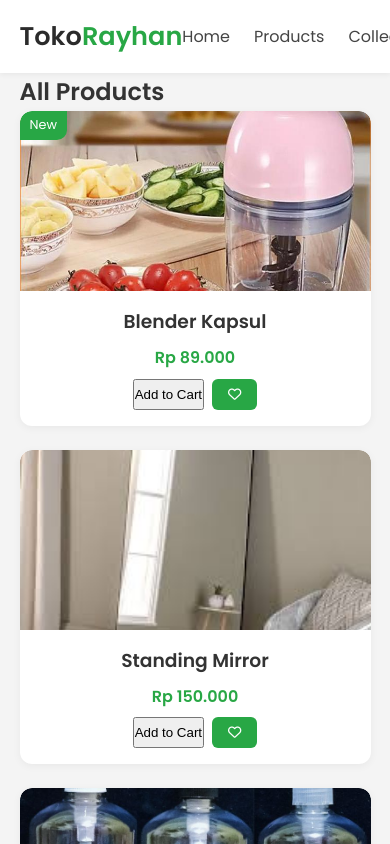
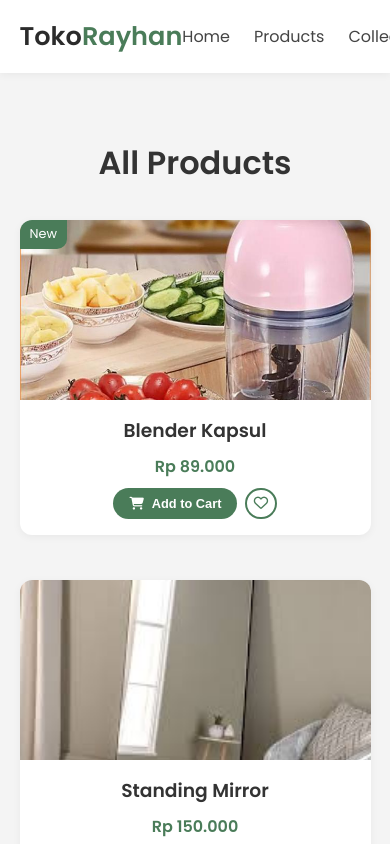
Before and after one commit to rayhan-18/Project-1, a website: page publik/products.html in a window 390 px wide. Shown: the top 844 px of the page. Drawn offline with Linux system fonts and the light colour scheme; some packages are replaced by stand-ins of ours; a script that the page names is missing.

Commit message:
Update Project 1

```diff
--- a/style.css
+++ b/style.css
@@ -6,7 +6,7 @@
 }
 
 html, body {
-  height: 100%; /* Membuat body mengisi seluruh tinggi layar */
+  height: 100%;
 }
 
 body {
@@ -41,7 +41,7 @@ ul {
 /* ======== Header & Navigation ======== */
 header {
   background-color: #fff;
-  box-shadow: 0 2px 5px rgba(0, 0, 0, 0.05);
+  box-shadow: 0 2px 8px rgba(0, 0, 0, 0.05);
   position: sticky;
   top: 0;
   z-index: 1000;
@@ -61,7 +61,7 @@ nav {
 }
 
 .logo span {
-  color: #28a745;
+  color: #4a7c59;
 }
 
 .nav-links {
@@ -76,7 +76,7 @@ nav {
 }
 
 .nav-links li a:hover {
-  color: #28a745;
+  color: #4a7c59;
 }
 
 .nav-icons {
@@ -93,7 +93,7 @@ nav {
 
 .nav-icons span {
   font-size: 0.75rem;
-  background-color: #28a745;
+  background-color: #4a7c59;
   color: #fff;
   border-radius: 50%;
   padding: 2px 6px;
@@ -102,9 +102,12 @@ nav {
 
 /* ======== Hero Section ======== */
 .hero-slider .slide {
-  height: 400px;
   background-size: cover;
-  background-position: top center;
+  background-position: center;
+  background-repeat: no-repeat;
+  padding: 150px 0;
+  color: white;
+  text-align: center;
 }
 
 /* ======== Section Titles ======== */
@@ -150,10 +153,18 @@ nav {
 }
 
 /* ======== Products Section ======== */
+.container h1 {
+  margin-top: 4rem; /* Atur sesuai kebutuhan, misalnya 4rem */
+  margin-bottom: 2rem;
+  text-align: center;
+  font-size: 2rem;
+  color: #333;
+}
+
 .product-grid {
   display: grid;
   grid-template-columns: repeat(auto-fit, minmax(230px, 1fr));
-  gap: 1.5rem;
+  gap: 2.8rem; /* Menambah jarak antar produk */
 }
 
 .product-card {
@@ -170,12 +181,13 @@ nav {
 }
 
 .product-img {
+  height: 240px;
+  background-color: #f5f5f5;
+  display: flex;
+  align-items: center;
+  justify-content: center;
+  overflow: hidden;
   position: relative;
-  width: 100%;
-  height: 180px;
-  overflow: hidden;
-  border-top-left-radius: 12px;
-  border-top-right-radius: 12px;
 }
 
 .product-img img {
@@ -183,13 +195,18 @@ nav {
   height: 100%;
   object-fit: cover;
   display: block;
+  transition: transform 0.3s ease;
+}
+
+.product-card:hover .product-img img {
+  transform: scale(1.05);
 }
 
 .product-tag {
   position: absolute;
   top: 0;
   left: 0;
-  background: #28a745;
+  background: #4a7c59;
   color: #fff;
   padding: 4px 10px;
   font-size: 0.8rem;
@@ -202,7 +219,7 @@ nav {
 }
 
 .product-price {
-  color: #28a745;
+  color: #4a7c59;
   font-weight: 600;
   margin: 0.5rem 0;
 }
@@ -213,20 +230,73 @@ nav {
   gap: 0.5rem;
 }
 
-.btn-add-cart,
-.btn-wishlist {
-  padding: 0.5rem 1rem;
+.add-to-cart-btn {
+  padding: 0.5rem 1.2rem;
   border: none;
-  background: #28a745;
+  background: #4a7c59;
   color: #fff;
-  border-radius: 6px;
+  border-radius: 30px;
   cursor: pointer;
-  transition: background 0.3s ease;
+  transition: all 0.3s ease;
+  font-weight: 600;
+  display: inline-flex;
+  align-items: center;
+  gap: 0.5rem;
+  font-size: 0.95rem;
 }
 
-.btn-add-cart:hover,
+.add-to-cart-btn::before {
+  content: "\f07a";
+  font-family: "Font Awesome 5 Free";
+  font-weight: 900;
+  display: inline-block;
+}
+
+.add-to-cart-btn:hover {
+  background: #3e684b;
+  transform: scale(1.05);
+  box-shadow: 0 2px 8px rgba(0, 0, 0, 0.05);
+}
+
+.btn-wishlist {
+  padding: 0.5rem 0.9rem;
+  background: #fff;
+  color: #4a7c59;
+  border: 2px solid #4a7c59;
+  border-radius: 50%;
+  cursor: pointer;
+  transition: all 0.3s ease;
+  font-size: 1rem;
+  display: flex;
+  align-items: center;
+  justify-content: center;
+}
+
 .btn-wishlist:hover {
-  background: #218838;
+  background: #4a7c59;
+  color: #fff;
+  transform: scale(1.1);
+  box-shadow: 0 2px 8px rgba(0, 0, 0, 0.05);
+}
+
+@media (max-width: 576px) {
+  .product-grid {
+    grid-template-columns: repeat(auto-fit, minmax(160px, 1fr));
+  }
+
+  .product-img {
+    height: 180px;
+  }
+
+  .add-to-cart-btn {
+    font-size: 0.8rem;
+    padding: 0.4rem 1rem;
+  }
+
+  .btn-wishlist {
+    font-size: 0.9rem;
+    padding: 0.4rem;
+  }
 }
 
 /* ======== Features Section ======== */
@@ -241,7 +311,7 @@ nav {
   background: #fff;
   padding: 1.5rem;
   border-radius: 12px;
-  box-shadow: 0 2px 5px rgba(0,0,0,0.05);
+  box-shadow: 0 2px 8px rgba(0, 0, 0, 0.05);
 }
 
 .feature-icon {
@@ -279,7 +349,7 @@ footer {
 }
 
 .footer-links li a:hover {
-  color: #28a745;
+  color: #4a7c59;
 }
 
 .footer-bottom {
@@ -313,7 +383,7 @@ footer {
   border-radius: 12px;
   width: 100%;
   max-width: 400px;
-  box-shadow: 0 5px 15px rgba(0,0,0,0.2);
+  box-shadow: 0 2px 8px rgba(0, 0, 0, 0.05);
   position: relative;
   animation: fadeIn 0.3s ease-in-out;
 }
@@ -332,19 +402,19 @@ footer {
 }
 
 .modal-content button {
-  width: 100%;
-  padding: 0.75rem;
-  background-color: #28a745;
-  border: none;
-  border-radius: 6px;
-  color: #fff;
-  font-weight: 600;
-  cursor: pointer;
-  transition: background 0.3s ease;
+    flex: 1;
+    padding: 10px;
+    background-color: #4a7c59;
+    color: white;
+    border: none;
+    border-radius: 4px;
+    cursor: pointer;
+    font-weight: 600;
+    transition: background-color 0.3s ease;
 }
 
 .modal-content button:hover {
-  background-color: #218838;
+  background-color: #4a7c59;
 }
 
 .modal-content .close {
@@ -408,7 +478,7 @@ footer {
   padding: 1rem;
   background-color: #f4f4f4;
   border-radius: 6px;
-  box-shadow: 0 1px 3px rgba(0, 0, 0, 0.1);
+  box-shadow: 0 2px 8px rgba(0, 0, 0, 0.05);
 }
 
 #account-info {
```
